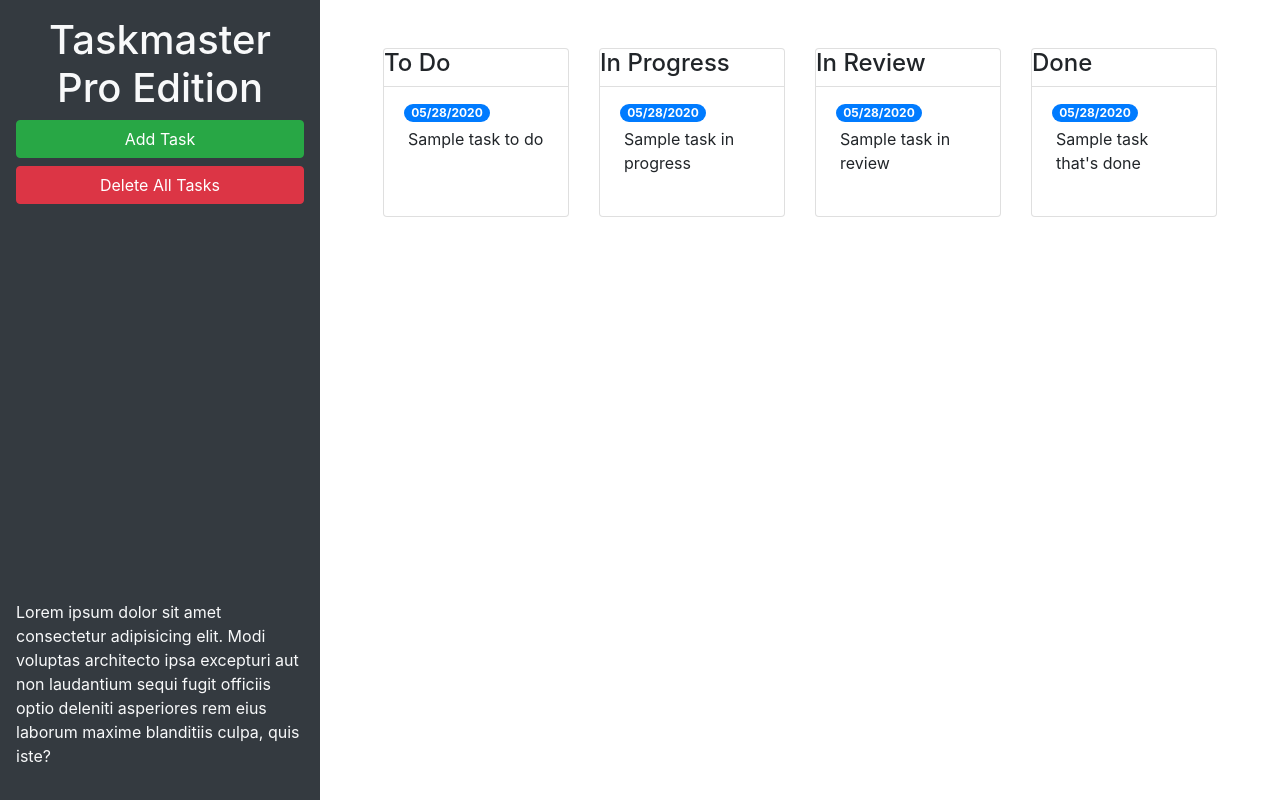
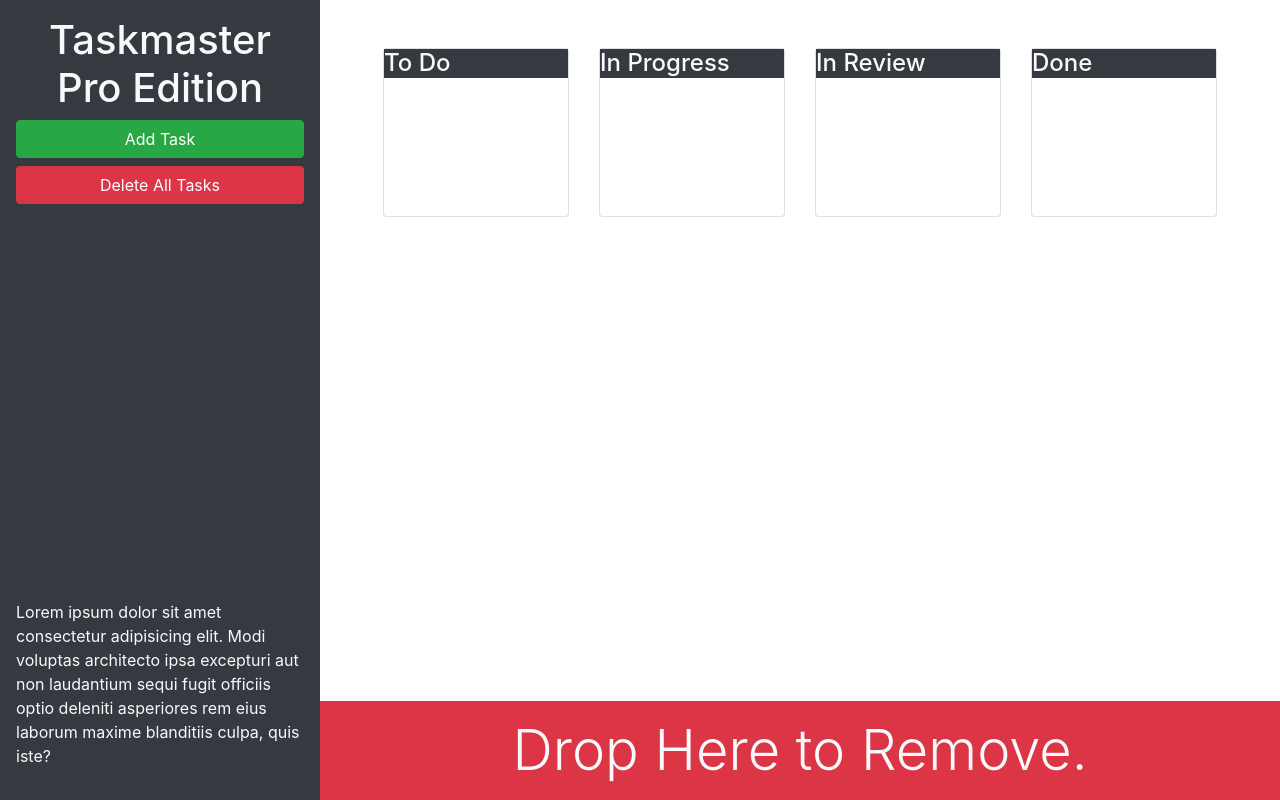
Before and after one commit to sarawrmas/taskmaster, a plain HTML site: page index.html in a window 1280 px wide. Drawn offline with nearby package versions, Linux system fonts and the light colour scheme.

Commit message:
card styles and trash drop

```diff
--- a/index.html
+++ b/index.html
@@ -13,75 +13,60 @@
 <body>
 
   <div class="row min-vh-100 no-gutters">
-    <header class="col-12 col-lg-3 bg-dark text-light d-flex flex-column p-4 p-lg-3">
+    <header class="col-12 col-lg-3 bg-dark text-light sticky-top d-flex flex-column p-4 p-lg-3">
       <h1 class="text-center">Taskmaster Pro Edition</h1>
       <button id="create-task" class="btn btn-block btn-success" data-toggle="modal" data-target="#task-form-modal">Add
         Task</button>
       <button id="remove-tasks" class="btn btn-block btn-danger">Delete All Tasks</button>
-      <p class="mt-auto">Lorem ipsum dolor sit amet consectetur adipisicing elit. Modi voluptas architecto ipsa
+      <p class="mt-auto d-none d-lg-block">Lorem ipsum dolor sit amet consectetur adipisicing elit. Modi voluptas architecto ipsa
         excepturi aut non
         laudantium sequi fugit officiis optio deleniti asperiores rem eius laborum maxime blanditiis culpa, quis iste?
       </p>
     </header>
-    <main class="col-12 col-lg-9">
+    <main class="col-12 col-lg-9 d-flex flex-column">
       <div class="m-5 row justify-content-around">
         <!-- "To Do" -->
         <div class="col-12 col-md-6 col-xl-3 mb-3">
           <div class="card">
-            <h4 class="card-reader">
+            <h4 class="card-reader bg-dark text-light">
               To Do
             </h4>
-            <ul id="list-toDo" class="list-group list-group-flush">
-              <li class="list-group-item">
-                <span class="badge badge-primary badge-pill">05/28/2020</span>
-                <p class="m-1">Sample task to do</p>
-              </li>
-            </ul>
+            <ul id="list-toDo" class="list-group list-group-flush"></ul>
           </div>
         </div>
         <!-- "In Progress" -->
         <div class="col-12 col-md-6 col-xl-3 mb-3">
           <div class="card">
-            <h4 class="card-reader">
+            <h4 class="card-reader bg-dark text-light">
               In Progress
             </h4>
-            <ul id="list-inProgress" class="list-group list-group-flush">
-              <li class="list-group-item">
-                <span class="badge badge-primary badge-pill">05/28/2020</span>
-                <p class="m-1">Sample task in progress</p>
-              </li>
-            </ul>
+            <ul id="list-inProgress" class="list-group list-group-flush"></ul>
           </div>
         </div>
         <!-- "In Review" -->
         <div class="col-12 col-md-6 col-xl-3 mb-3">
           <div class="card">
-            <h4 class="card-reader">
+            <h4 class="card-reader bg-dark text-light">
               In Review
             </h4>
-            <ul id="list-inReview" class="list-group list-group-flush">
-              <li class="list-group-item">
-                <span class="badge badge-primary badge-pill">05/28/2020</span>
-                <p class="m-1">Sample task in review</p>
-              </li>
-            </ul>
+            <ul id="list-inReview" class="list-group list-group-flush"></ul>
           </div>
         </div>
         <!-- "Done" -->
         <div class="col-12 col-md-6 col-xl-3 mb-3">
           <div class="card">
-            <h4 class="card-reader">
+            <h4 class="card-reader bg-dark text-light">
               Done
             </h4>
-            <ul id="list-done" class="list-group list-group-flush">
-              <li class="list-group-item">
-                <span class="badge badge-primary badge-pill">05/28/2020</span>
-                <p class="m-1">Sample task that's done</p>
-              </li>
-            </ul>
+            <ul id="list-done" class="list-group list-group-flush"></ul>
           </div>
         </div>
-
+      </div>
+      <!-- Trash Bin -->
+      <div id="trash" class="mt-auto">
+        <div class="w-100 bg-danger p-3 text-center text-light display-4">
+          Drop Here to Remove.
+        </div>
       </div>
     </main>
   </div>
```
